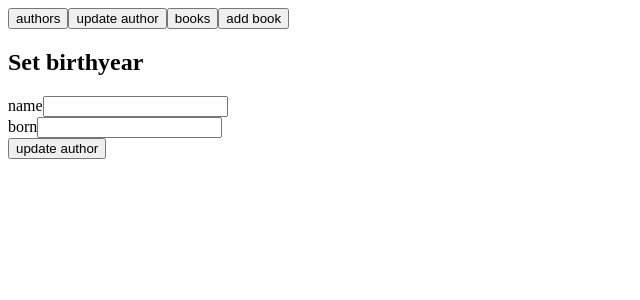
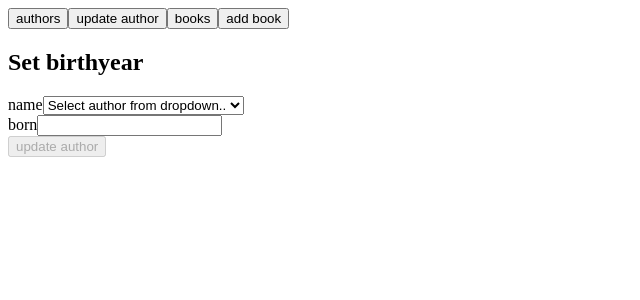
Before and after one commit to kordaniel/hy-fullstack-part08-graphql, a React (Vite) app in the folder library-frontend/: page / in a window 1280 px wide. Both pictures are taken after a click on the button "update author". Shown: the top 300 px of the page, without its empty margins (0-640 px from the left). Built offline with nearby package versions, Linux system fonts and the light colour scheme.

Commit message:
Ex. 8.12

```diff
--- a/library-frontend/src/components/EditAuthor.jsx
+++ b/library-frontend/src/components/EditAuthor.jsx
@@ -1,5 +1,5 @@
 import { useState } from 'react';
-import { useMutation } from '@apollo/client';
+import { useMutation, useQuery } from '@apollo/client';
 import { UPDATE_AUTHOR } from '../graphql/mutations';
 import { ALL_AUTHORS } from '../graphql/queries';
 
@@ -7,6 +7,7 @@ const EditAuthor = (props) => {
   const [name, setName] = useState('');
   const [birthyear, setBirthyear] = useState('');
 
+  const allAuthors = useQuery(ALL_AUTHORS);
   const [updateAuthor] = useMutation(UPDATE_AUTHOR, {
     refetchQueries: [
       { query: ALL_AUTHORS }
@@ -15,7 +16,13 @@ const EditAuthor = (props) => {
 
   if (!props.show) {
     return null;
+  } else if (allAuthors.loading) {
+    return <div>Loading authors...</div>;
   }
+
+  const authors = allAuthors.called && !allAuthors.error
+    ? allAuthors.data.allAuthors
+    : [];
 
   const submit = async (event) => {
     event.preventDefault();
@@ -41,19 +48,22 @@ const EditAuthor = (props) => {
       <form onSubmit={submit}>
         <div>
           name
-          <input
-            value={name}
-            onChange={({ target }) => setName(target.value)}
-          />
+          <select value={name} onChange={({ target }) => setName(target.value)}>
+            <option value=''>Select author from dropdown..</option>
+            {authors.map(a => (
+              <option key={a.id} value={a.name}>{a.name}</option>
+            ))}
+          </select>
         </div>
         <div>
           born
           <input
+            type="number"
             value={birthyear}
             onChange={({ target }) => setBirthyear(target.value)}
           />
         </div>
-        <button type="submit">update author</button>
+        <button disabled={!name} type="submit">update author</button>
       </form>
     </div>
   );
```
